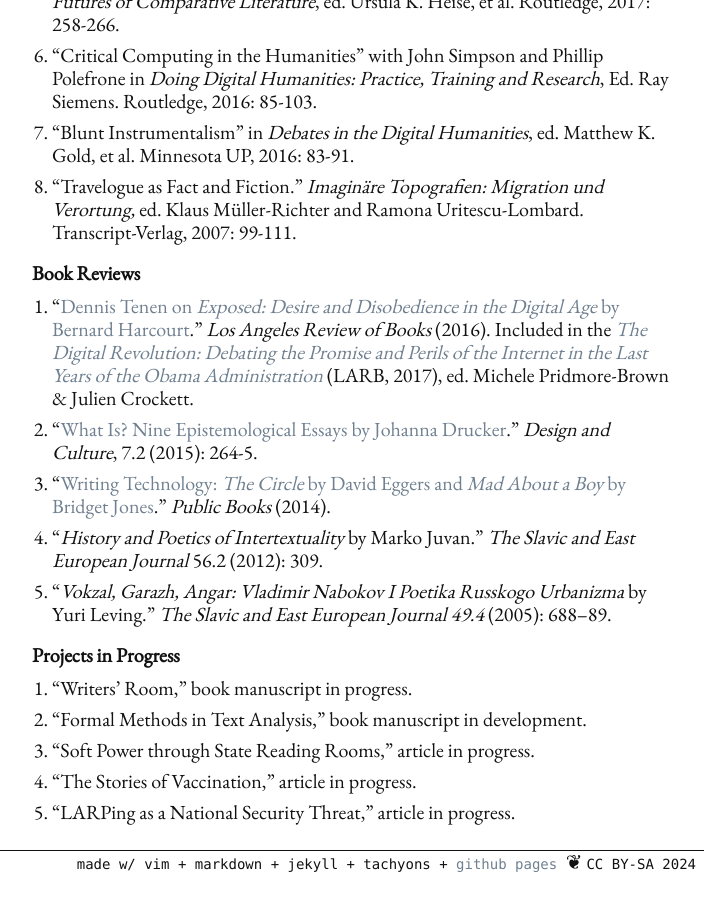
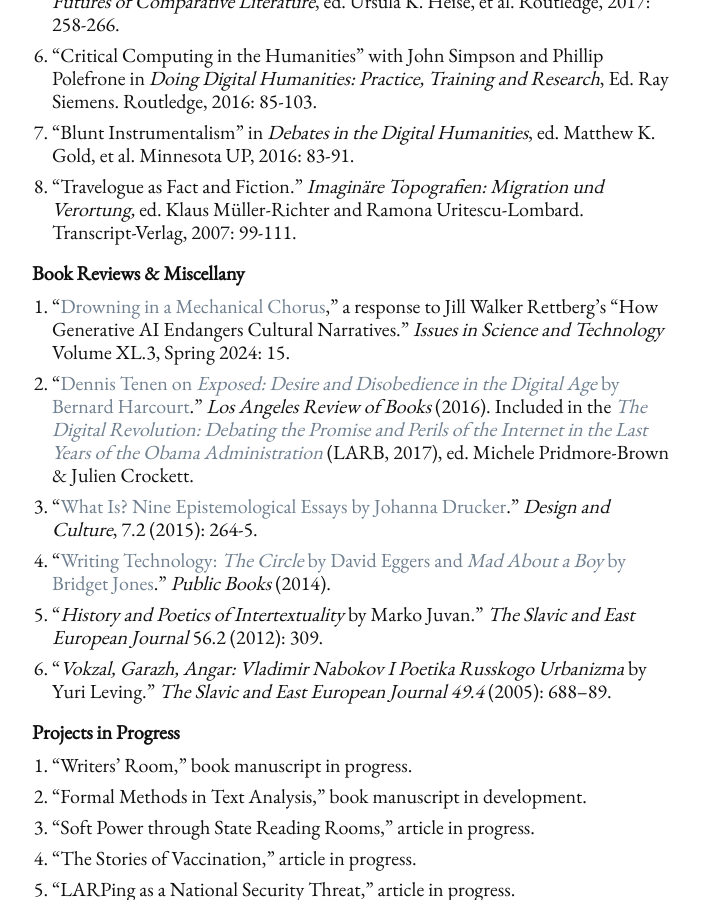
Before and after one commit to denten/denten.github.io, a Jekyll site: the page built from _pages/publications.md, in a window 1280 px wide and 900 px high, scrolled down 1129 px. Shown: the whole window, without its empty margins (288-1013 px from the left). Built offline with Jekyll 4.4.1, drawn with Linux system fonts in a browser that asks for light colours; nearby versions of some CDN libraries.

Commit message:
add the science and tech piece

```diff
--- a/_includes/CV/04-publications.md
+++ b/_includes/CV/04-publications.md
@@ -65,24 +65,27 @@
 8. "Travelogue as Fact and Fiction." *Imaginäre Topografien: Migration und Verortung,* ed.
    Klaus Müller-Richter and Ramona Uritescu-Lombard.  Transcript-Verlag, 2007: 99-111.
 
-### Book Reviews
+### Book Reviews & Miscellany
 
-1. "[Dennis Tenen on *Exposed: Desire and Disobedience in the Digital Age* by
-   Bernard Harcourt](https://lareviewofbooks.org/review/opt-out)." *Los
-Angeles Review of Books* (2016). Included in the [*The Digital Revolution:
-Debating the Promise and Perils of the Internet in the Last Years of the Obama
-Administration*](https://lareviewofbooks.org/article/los-angeles-review-of-books-digital-editions-the-digital-revolution-debating-the-promise-and-perils-of-the-internet-and-algorithmic-lives-in-the-last-years-of-the-obama-administration/)
-(LARB, 2017), ed.  Michele Pridmore-Brown & Julien Crockett.
+1. "[Drowning in a Mechanical
+   Chorus](https://dennistenen.com/think.stack/belgorod-moscow)," a response to Jill
+   Walker Rettberg's "How Generative AI Endangers Cultural Narratives." *Issues in Science
+   and Technology* Volume XL.3, Spring 2024: 15.
+1. "[Dennis Tenen on *Exposed: Desire and Disobedience in the Digital Age* by Bernard
+   Harcourt](https://lareviewofbooks.org/review/opt-out)." *Los Angeles Review of Books*
+   (2016). Included in the [*The Digital Revolution: Debating the Promise and Perils of
+   the Internet in the Last Years of the Obama
+   Administration*](https://lareviewofbooks.org/article/los-angeles-review-of-books-digital-editions-the-digital-revolution-debating-the-promise-and-perils-of-the-internet-and-algorithmic-lives-in-the-last-years-of-the-obama-administration/)
+   (LARB, 2017), ed.  Michele Pridmore-Brown & Julien Crockett.
 2. "[What Is? Nine Epistemological Essays by Johanna
    Drucker](http://www.tandfonline.com/doi/full/10.1080/17547075.2015.1051841#abstract)."
-*Design and Culture*, 7.2 (2015): 264-5.
-3. "[Writing Technology: *The Circle* by David Eggers and *Mad About a Boy* by
-   Bridget Jones](http://www.publicbooks.org/fiction/writing-technology)."
-*Public Books* (2014).
-4. "*History and Poetics of Intertextuality* by Marko Juvan." *The Slavic and
-   East European Journal* 56.2 (2012): 309.
-5. "*Vokzal, Garazh, Angar: Vladimir Nabokov I Poetika Russkogo Urbanizma* by
-   Yuri Leving." *The Slavic and East European Journal 49.4* (2005): 688–89.
+   *Design and Culture*, 7.2 (2015): 264-5.
+3. "[Writing Technology: *The Circle* by David Eggers and *Mad About a Boy* by Bridget
+   Jones](http://www.publicbooks.org/fiction/writing-technology)." *Public Books* (2014).
+4. "*History and Poetics of Intertextuality* by Marko Juvan." *The Slavic and East
+   European Journal* 56.2 (2012): 309.
+5. "*Vokzal, Garazh, Angar: Vladimir Nabokov I Poetika Russkogo Urbanizma* by Yuri
+   Leving." *The Slavic and East European Journal 49.4* (2005): 688–89.
 
 ### Projects in Progress
 
```
Also changed, not shown: collections/_posts/2024-03-14-QA.md (deleted, +0 -55 lines), collections/_posts/2024-05-15-chorus.md (added, +63 -0 lines).
